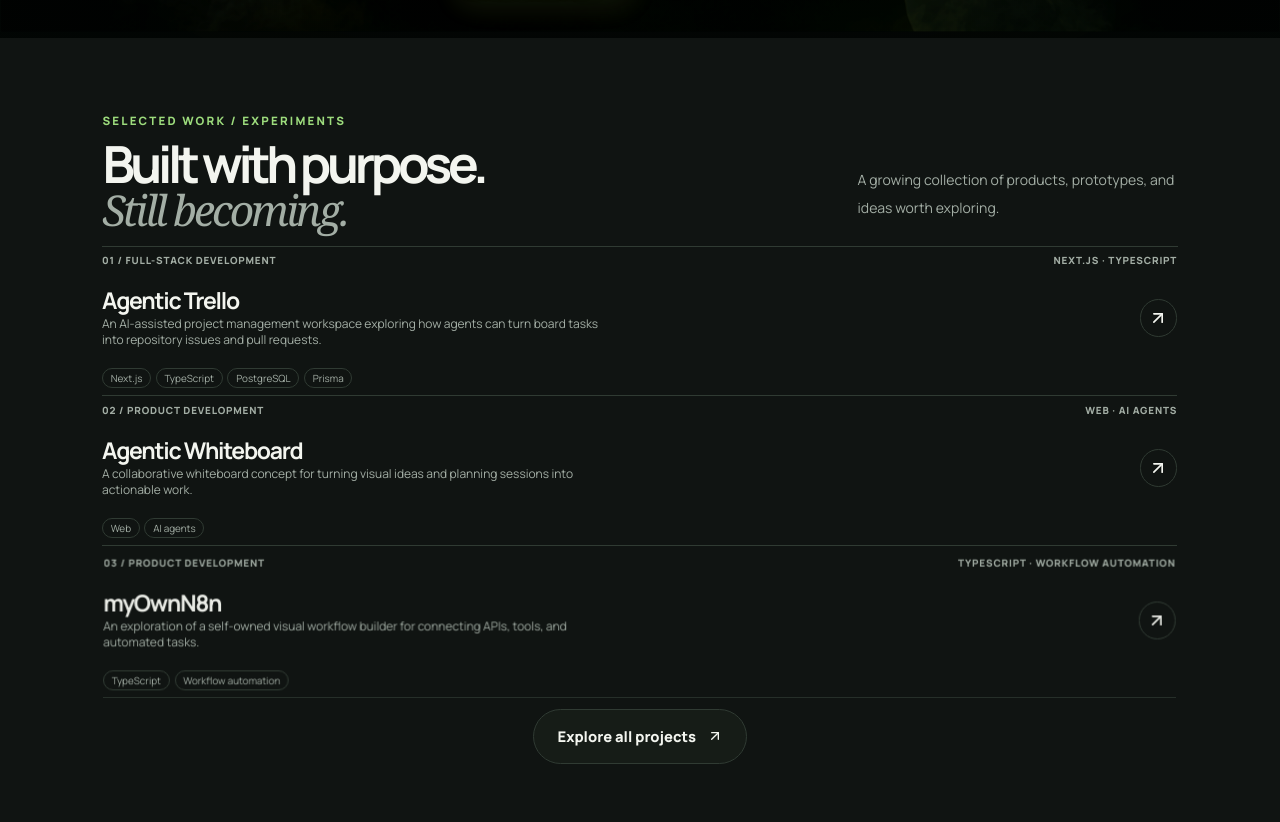
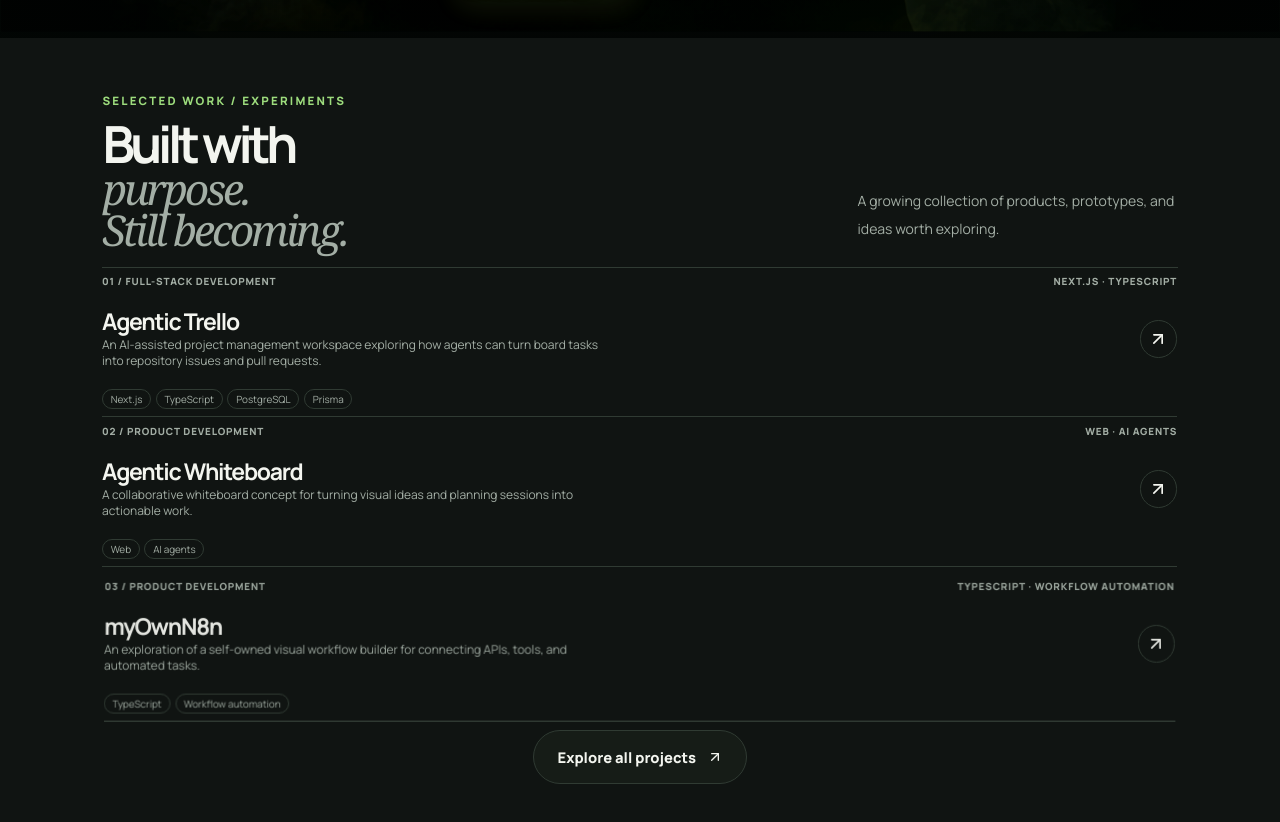
Before and after one commit to AbhilashDash10082k4/portfolio, a Next.js app: page / in a window 1280 px wide. Shown: the part 762-1584 px from the top of the page. Built offline with nearby package versions, Linux system fonts and the light colour scheme.

Commit message:
Highlight purpose in project heading

```diff
--- a/components/Solutions/SolutionsSection.tsx
+++ b/components/Solutions/SolutionsSection.tsx
@@ -100,7 +100,7 @@ export const SolutionsSection = ({ limit, layout }: SolutionsSectionProps) => {
           <div className="max-w-3xl">
             <p className="page-eyebrow mb-5">{isGrid ? "The complete collection" : "SELECTED WORK / EXPERIMENTS"}</p>
             <h2 className="projects-display-title">
-              {isGrid ? "Projects & experiments." : "Built with purpose."}
+              {isGrid ? "Projects & experiments." : <>Built with <span className="project-purpose-highlight">purpose.</span></>}
               <span>{isGrid ? " In progress and beyond." : " Still becoming."}</span>
             </h2>
           </div>
```
